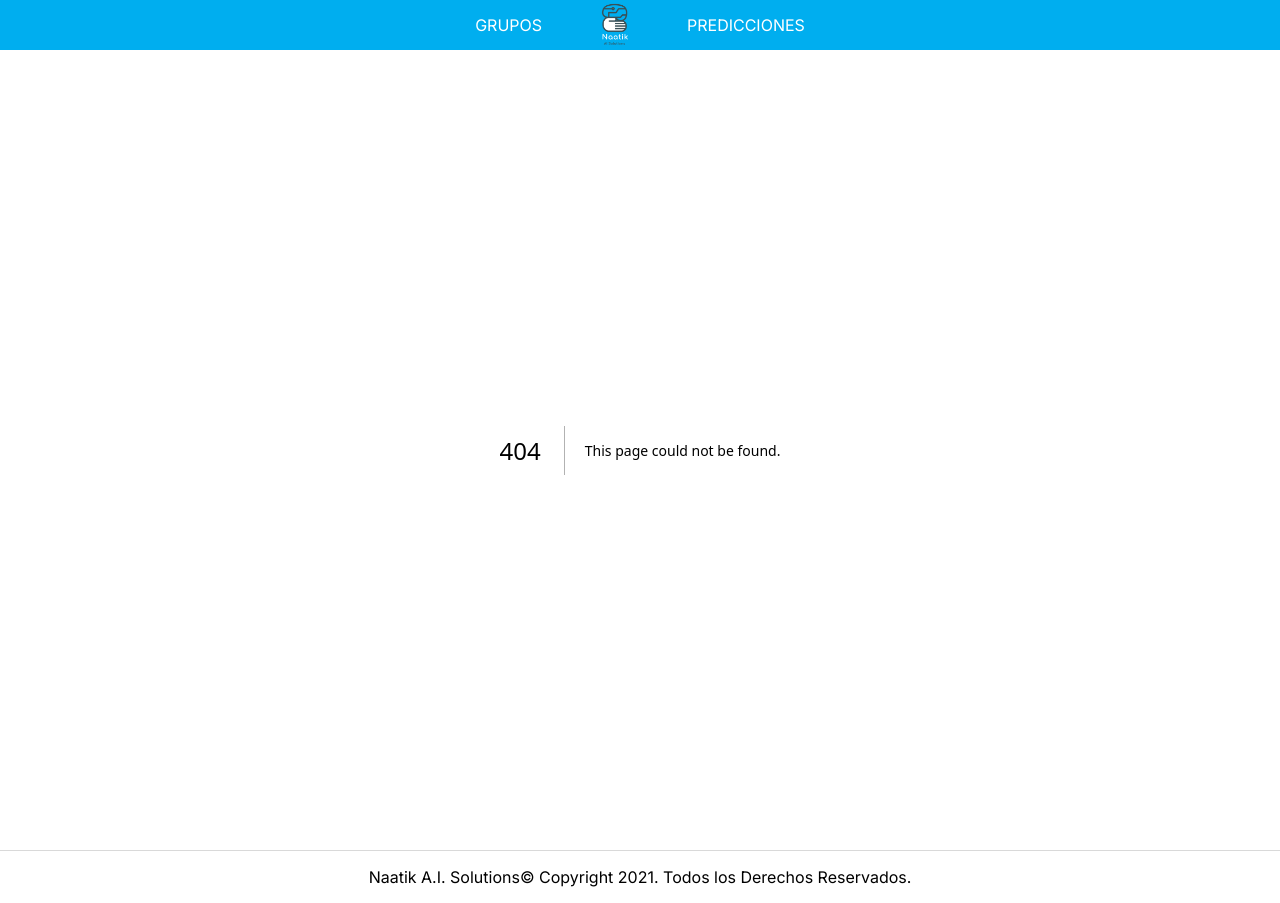
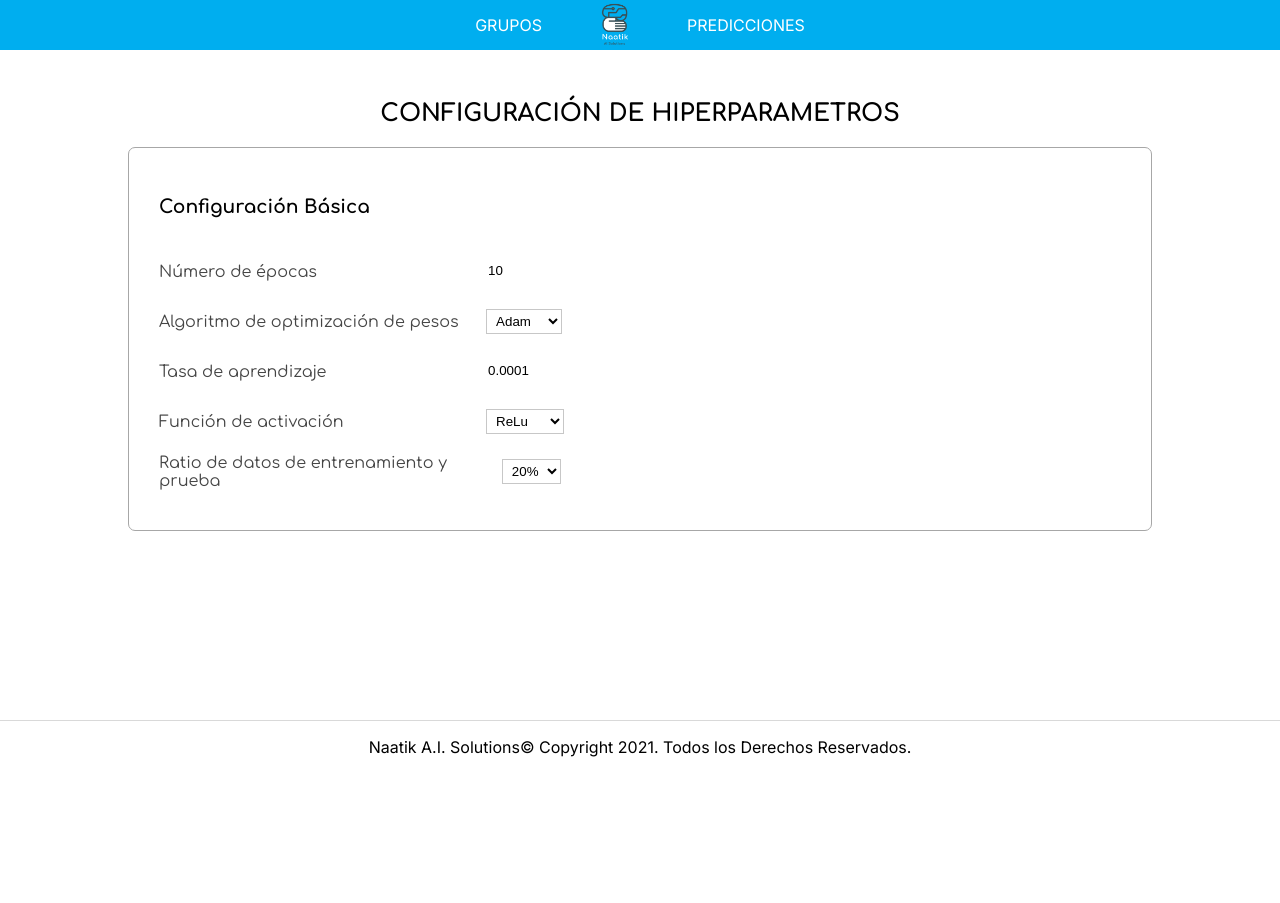
Before and after one commit to AntonioBobadilla/website-naatik, a Next.js app: page /Hiperparametros in a window 1280 px wide. Before the commit this address had no page. After the commit the page ends 800 px from the top, so only its background shows below. Built offline with nearby package versions, Linux system fonts and the light colour scheme.

Commit message:
add hyperparameters page

```diff
--- /dev/null
+++ b/pages/Hiperparametros.js
@@ -0,0 +1,105 @@
+import styles from '../styles/Hiperparametros.module.css';
+import React from 'react';
+const Hiperparametros = () => {
+
+    const [epochs, setEpochs] = React.useState(10);
+    const [algorithm, setAlgorithm] = React.useState('Adam');
+    const [learningRate, setLearningRate] = React.useState('0.0001');
+    const [activation, setActivation] = React.useState('ReLu');
+    const [ratio, setRatio] = React.useState(10);
+
+    const handleEpochs = (e) => {
+        e.preventDefault()
+        setEpochs(e.target.value)
+    }
+
+    const handleAlgorithm = (e) => {
+        e.preventDefault()
+        setAlgorithm(e.target.value)
+    }
+
+    const handleLearningRate = (e) => {
+        e.preventDefault()
+        setLearningRate(e.target.value)
+    }
+
+    const handleActivation = (e) => {
+        e.preventDefault()
+        setActivation(e.target.value)
+    }
+
+    const handleRatio = (e) => {
+        e.preventDefault()
+        setRatio(e.target.value)
+    }
+
+
+    return (
+        <div className={styles.general_wrapper}>
+            <h1>Configuración de hiperparametros</h1>
+            {/*<p>Epocas: {epochs}</p>
+            <p>Algoritmo: {algorithm}</p>
+            <p>tasa: {learningRate}</p>
+            <p>Funcion: {activation}</p>
+    <p>ratio: {ratio}</p> */}
+            <div className={styles.wrapper}>
+                <h3>Configuración Básica</h3>
+
+                <div className={styles.input}>
+                    <label>Número de épocas</label>
+                    <div  className={styles.group}>
+                        <input type="text" id="name" name="name" value={epochs} onChange={handleEpochs} required />
+                    </div>
+                </div>
+                <div className={styles.input}>
+                    <label>Algoritmo de optimización de pesos</label>
+                        <div  className={styles.group} >
+                            <select name='algorithm' id='algorithm'onChange={handleAlgorithm} className={styles.select}>
+                                <option value="lbfgs">LBFGS</option>
+                                <option value="sgd">SGD</option>
+                                <option selected={true} value="adam">Adam</option>
+                            </select>
+                        </div>
+                </div>
+                <div className={styles.input}>
+                    <label>Tasa de aprendizaje</label>
+                    <div  className={styles.group}>
+                        <input type="text" value={learningRate} id="name" name="name" onChange={handleLearningRate} required />
+                    </div>
+
+                </div>
+                <div className={styles.input}>
+                    <label>Función de activación</label>
+                    <div  className={styles.group}>
+                        <select name=''id='' className={styles.select} onChange={handleActivation}>
+                            <option value="identity">Identity</option>
+                            <option value="logistic">Logistic</option>
+                            <option value="tanh">Tanh</option>
+                            <option selected={true} value="relu">ReLu</option>
+                        </select>
+                    </div>
+
+                </div>
+                <div className={styles.input}>
+                    <label>Ratio de datos de entrenamiento y prueba</label>
+                    <div className={styles.group}>
+                        <select name=''id='' className={styles.select} onChange={handleRatio}>
+                            <option value="10">10%</option>
+                            <option selected={true} value="20">20%</option>
+                            <option value="30">30%</option>
+                            <option value="40">40%</option>
+                            <option value="50">50%</option>
+                            <option value="60">60%</option>
+                            <option value="70">70%</option>
+                            <option value="80">80%</option>
+                            <option value="90">90%</option>
+                        </select>
+                    </div>
+
+                </div>
+            </div>
+        </div>
+     );
+}
+
+export default Hiperparametros;
--- /dev/null
+++ b/styles/Hiperparametros.module.css
@@ -0,0 +1,59 @@
+@import url('https://fonts.googleapis.com/css2?family=Comfortaa:wght@400;500;600;700&display=swap');
+.general_wrapper {
+    width: 100%;
+    height: 80vh;
+    display: flex;
+    align-items: center;
+    flex-direction: column;
+    margin-top: 30px;
+    font-family: 'Comfortaa', cursive;
+}
+
+.general_wrapper h1 {
+    text-transform: uppercase;
+}
+
+.wrapper {
+    width: 80%;
+    height: 60%;
+    border:1px solid #A7A7A7;
+    border-radius: 7px;
+    padding:30px;
+}
+
+.wrapper h3 {
+    margin-bottom: 30px;
+}
+
+.input {
+    width: 85%;
+    height: 50px;
+    color:#454545;
+    display: flex;
+    justify-content: space-between;
+    align-items: center;
+}
+
+.group {
+    width: 60%;
+    display: flex;
+    align-items: baseline;
+}
+
+.group input {
+    border:none;
+    border-bottom: 2px solid transparent;
+}
+
+.group input:focus {
+    outline: none;
+    border-bottom: 2px solid #00AEEF;
+}
+
+.group .select {
+    width: auto;
+    padding:3px 5px;
+    border: 1px solid #C7C7C7;
+    color: black;
+    background-color: white;
+}
```
